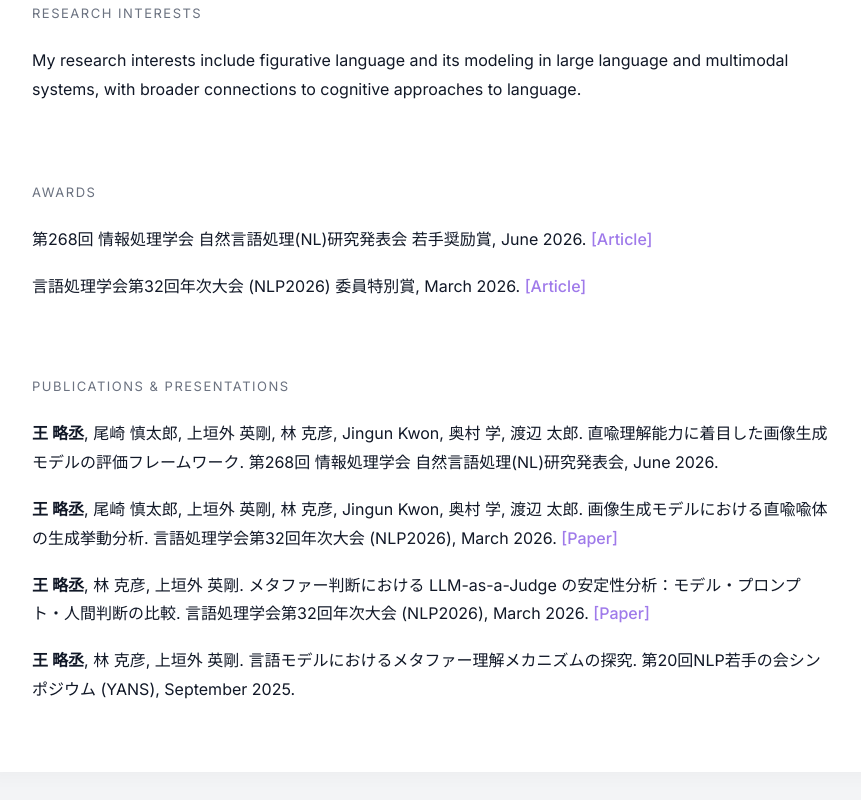
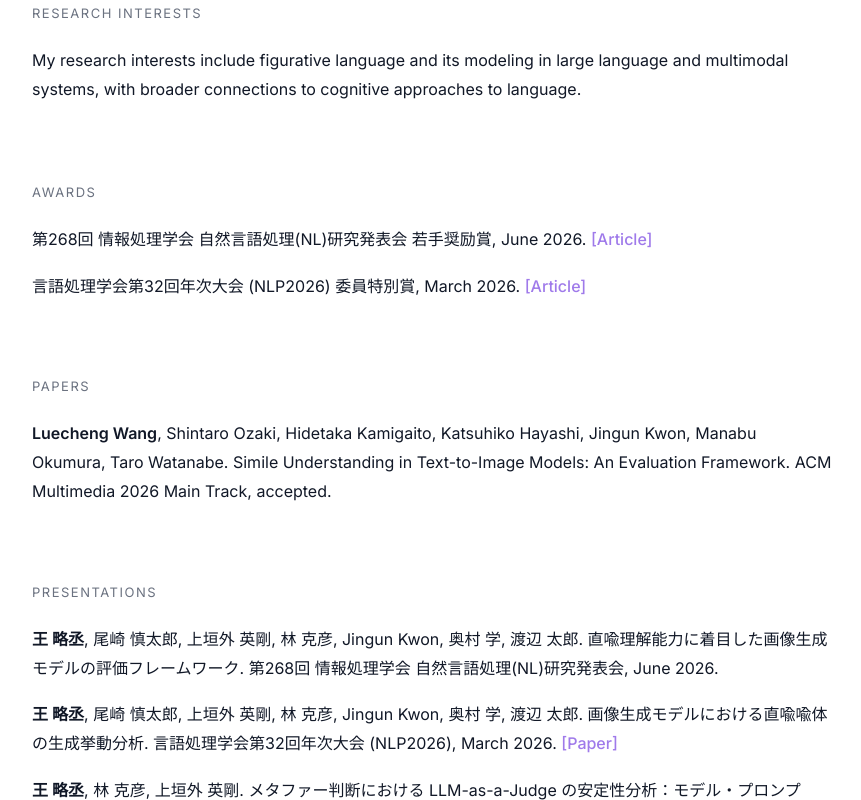
Before and after one commit to luechengwang/luechengwang.github.io, a plain HTML site: page index.html in a window 1280 px wide. Shown: the part 444-1244 px from the top of the page, without its empty margins (208-1069 px from the left). Drawn offline with Linux system fonts and the light colour scheme.

Commit message:
Update index.html

```diff
--- a/index.html
+++ b/index.html
@@ -205,8 +205,23 @@ body {
     <div style="height:60px;"></div>
 
 
-    <!-- Publications -->
-    <div class="section-title">Publications & Presentations</div>
+    <!-- Papers -->
+    <div class="section-title">Papers</div>
+    <div class="section-content">
+
+      <div class="publication">
+        <strong>Luecheng Wang</strong>, Shintaro Ozaki, Hidetaka Kamigaito, Katsuhiko Hayashi, Jingun Kwon, Manabu Okumura, Taro Watanabe.
+        Simile Understanding in Text-to-Image Models: An Evaluation Framework.
+        ACM Multimedia 2026 Main Track, accepted.
+      </div>
+
+    </div>
+
+    <div style="height:60px;"></div>
+
+
+    <!-- Presentations -->
+    <div class="section-title">Presentations</div>
     <div class="section-content">
 
       <div class="publication">
```
